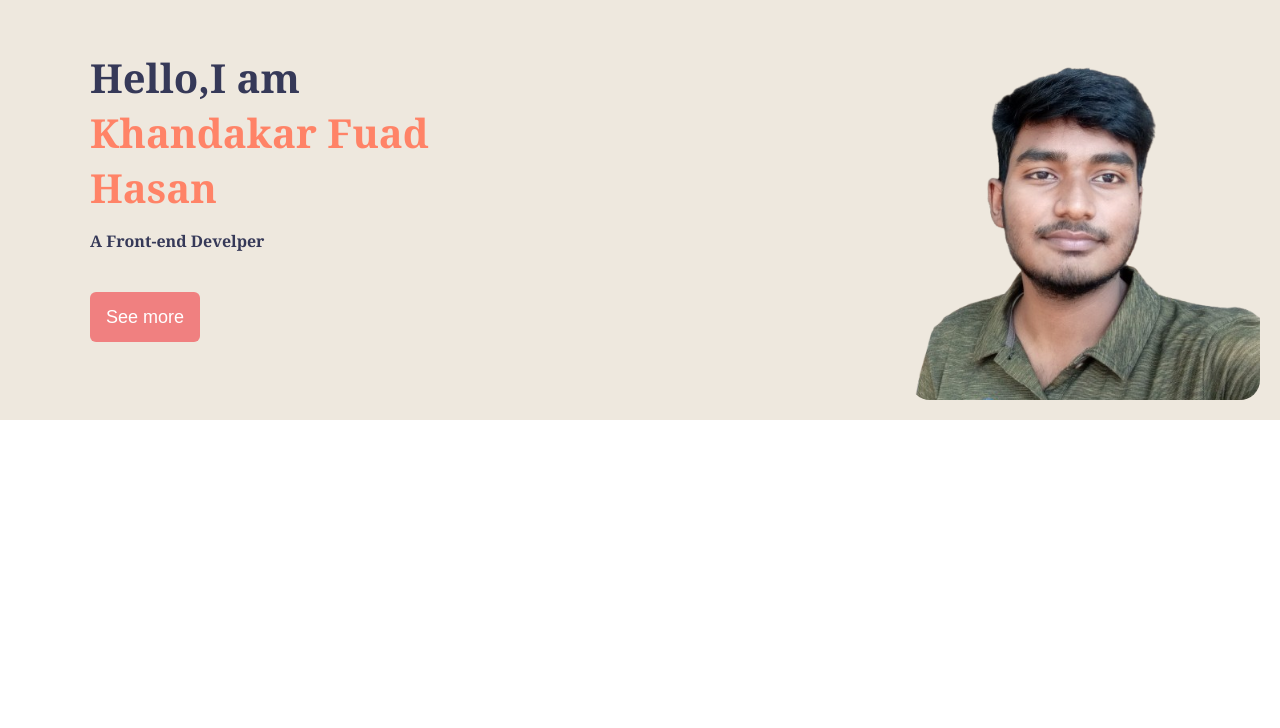
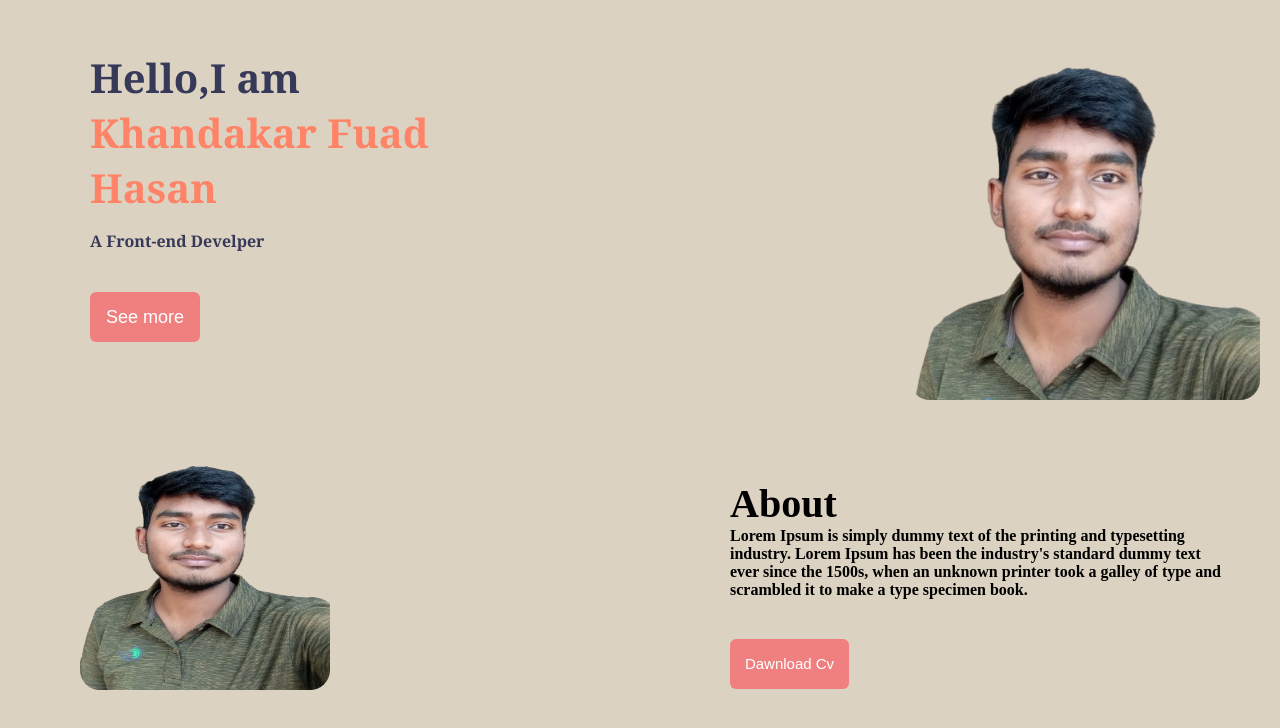
Before and after one commit to fuadhasan199/fuad-responsive-challenge, a plain HTML site: page index.html in a window 1280 px wide. Drawn offline with Linux system fonts and the light colour scheme.

Commit message:
header section done

```diff
--- a/index.css
+++ b/index.css
@@ -1,6 +1,7 @@
  *{
     margin: 0;
     padding: 0;
+     background-color: rgb(219, 210, 193);
  }
  .box-1{
     font-family: Georgia, 'Times New Roman', Times, serif;
@@ -47,16 +48,67 @@
 display: flex;
 justify-content: space-between;
  padding: 20px;
-}
-.header{
- background-color: rgb(238, 232, 222);
 
 }
+
+
+
+
 
 .btn-style:hover{
     background-color: red;
     font-size: 20px;
-}
+    width: 130px;
+    height: 60px;
+
+ }
+
+
+  .banar-head{
+    font-size: 40px;
+    font-weight: bold;
+  }
+
+
+     .but{
+      font-size: 15px;
+      width: 119px;
+      height: 50px;
+      padding: 10px;
+     }
+
+
+
+ .heading-banar{
+ width: 500px;
+ height: 200px;
+ font-weight: bold;
+ margin-right: 50px;
+ margin-top: 45px;
+
+
+ }
+
+ .banar-section{
+  display: flex;
+  justify-content: space-between;
+  align-items: center;
+ }
+
+ .img-card{
+
+  margin-left: 80px;
+  margin-top: 20px;
+
+ }
+
+
+
+
+
+
+
+
 /* media  */
 
 @media(max-width:576px){
--- a/index.html
+++ b/index.html
@@ -9,10 +9,6 @@
 <body>
     <header class="header">
         <div class="header-container">
-
-
-
-
 
         <div class="header-box-logo">
 
@@ -29,6 +25,18 @@
 
          </div>
             </div>
+            <div class="banar-section">
+                <div class="img-card">
+                    <img style="height: 250px; width: 250px; border-radius: 20px;" src="fuad.png" alt="Please try again">
+                </div>
+                <div class="heading-banar">
+                        <h1 class="banar-head">About</h1>
+                <p>Lorem Ipsum is simply dummy text of the printing and typesetting industry. Lorem Ipsum has been the industry's standard dummy text ever since the 1500s, when an unknown printer took a galley of type and scrambled it to make a type specimen book.</p>
+                <button class="btn-style but">Dawnload Cv </button>
+
+                </div>
+
+            </div>
     </header>
 
 
```
